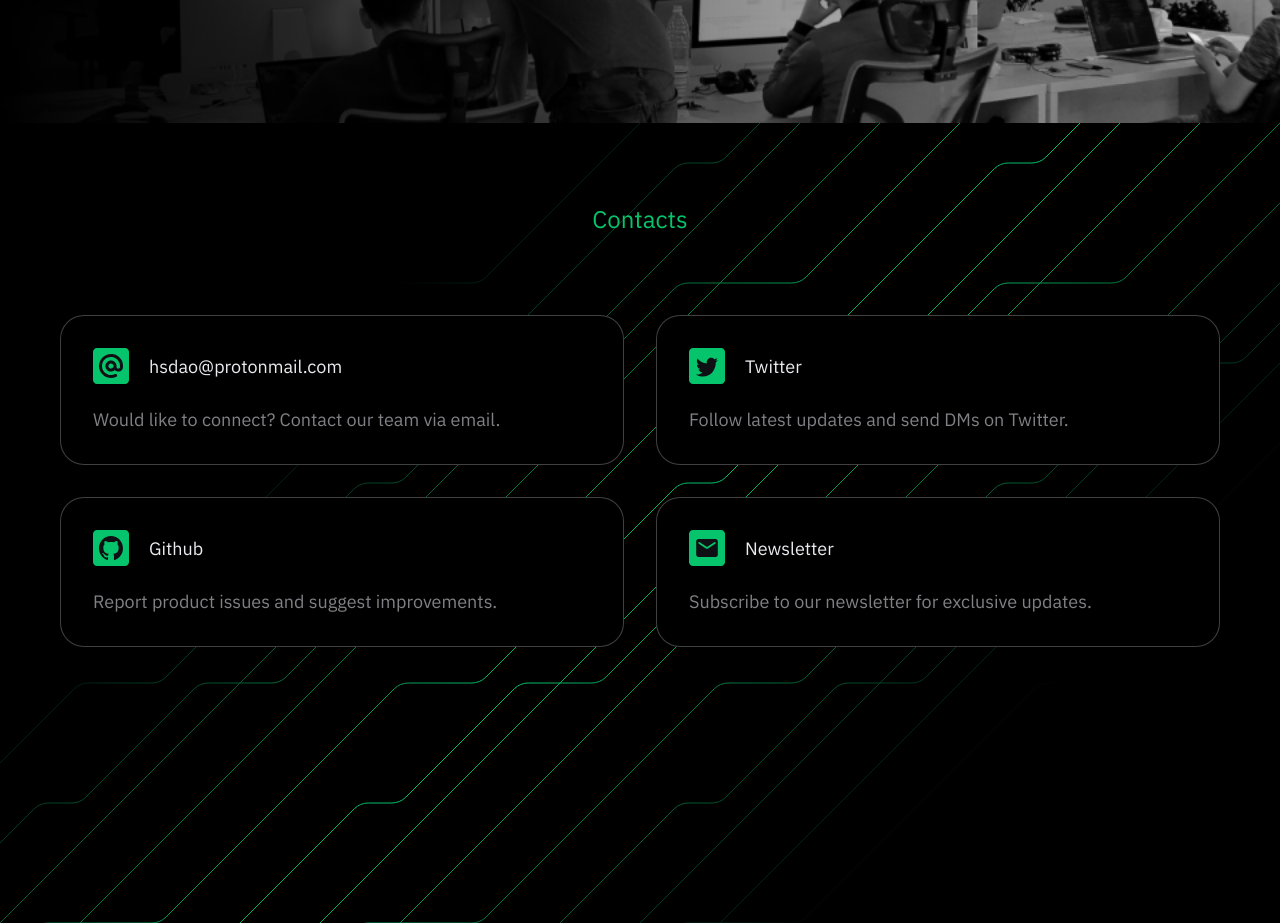
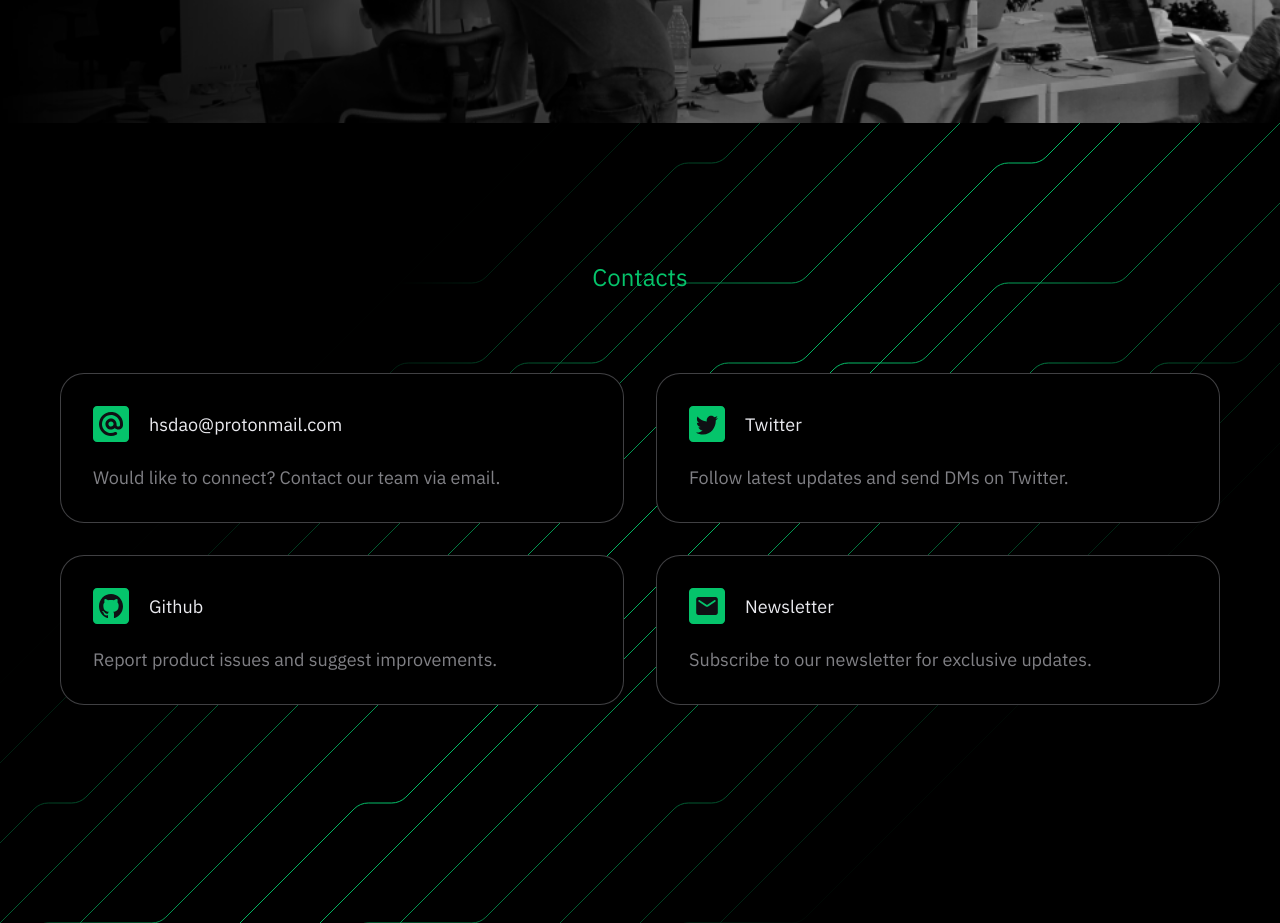
Before and after one commit to horizontalsystems/horizontalsystems.github.io, a React (Create React App) app: page / in a window 1280 px wide. Shown: the part 4900-5823 px from the top of the page. Built offline with nearby package versions, Linux system fonts and the light colour scheme.

Commit message:
Centerize footer content

```diff
--- a/src/components/Contact/Contact.js
+++ b/src/components/Contact/Contact.js
@@ -40,7 +40,7 @@ function Contact() {
         </Container>
       </Edge>
 
-      <Container className="Contacts-section" clipped={false}>
+      <Container clipped={false}>
         <div className="row g-32px">
           <div className="col-sm-12 col-md-6">
             <div className="Contact-item">
--- a/src/components/Contact/Contact.scss
+++ b/src/components/Contact/Contact.scss
@@ -4,6 +4,7 @@
   display: flex;
   align-items: center;
   flex-direction: column;
+  justify-content: center;
 }
 
 .Contacts-section {
```
